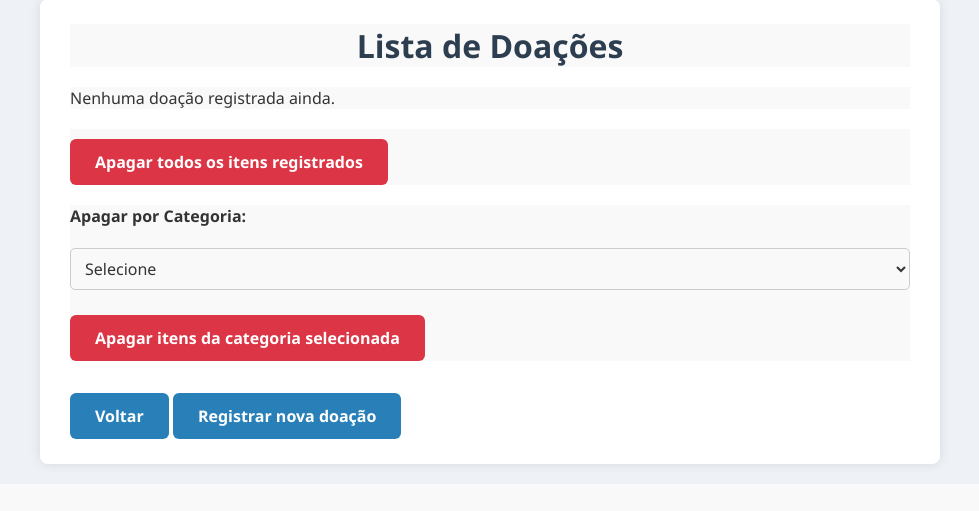
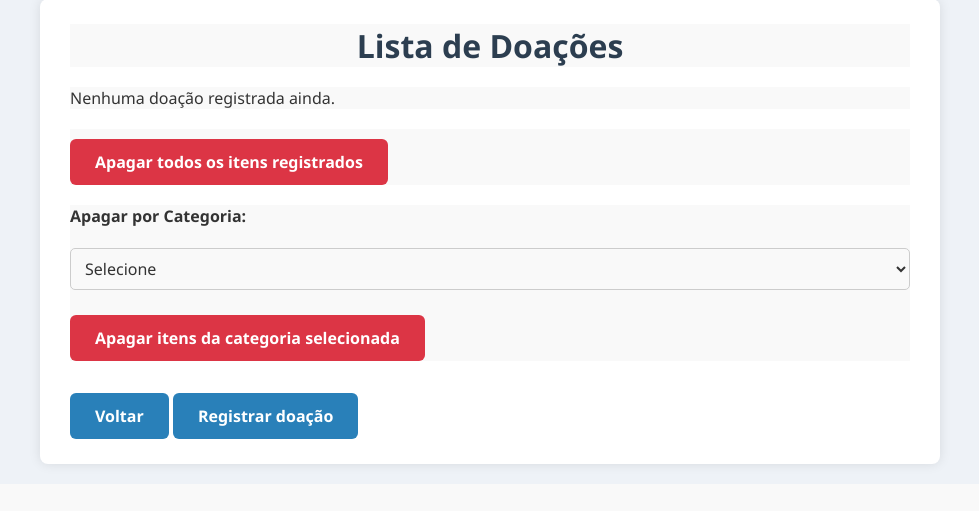
Before and after one commit to Michaelluiz4/Sistema-de-controle-de-doa-o, a Flask app: page /donations in a window 1280 px wide. Shown: the part 21-532 px from the top of the page, without its empty margins (150-1129 px from the left). Run offline with Flask 3, Linux system fonts and the light colour scheme; data that the repository does not hold is empty.

Commit message:
correção do nome do botão de registro para doação

```diff
--- a/templates/donations.html
+++ b/templates/donations.html
@@ -61,7 +61,7 @@
         </form>
         <br>
         <a href="{{ url_for('home') }}"><button>Voltar</button></a>
-        <a href="{{ url_for('register_donate') }}"><button>Registrar nova doação</button></a>
+        <a href="{{ url_for('register_donate') }}"><button>Registrar doação</button></a>
     </div>
 </body>
 </html>
```
